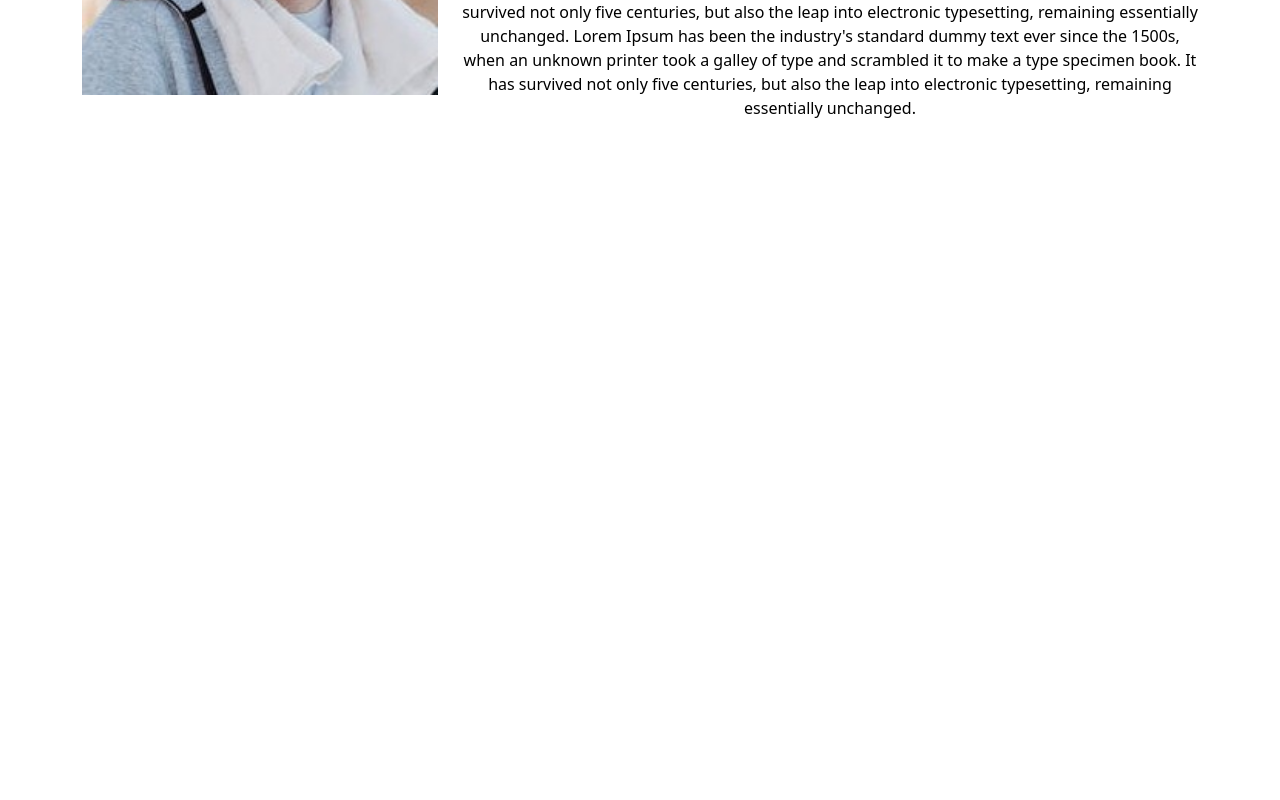
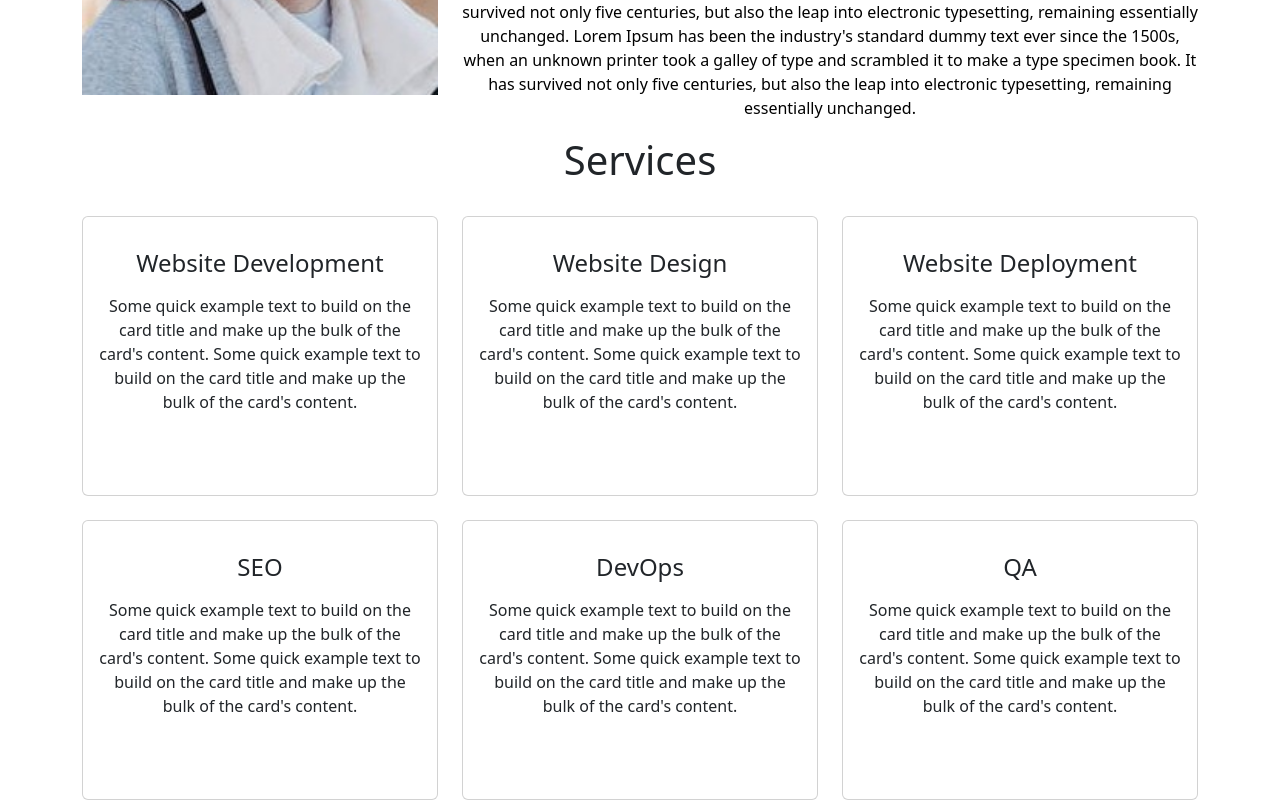
Before and after one commit to ChrisArru/react-portfolio, a React (Create React App) app: page / in a window 1280 px wide. Shown: the part 1184-1984 px from the top of the page. Before the commit the page ends 1320 px from the top, so only its background shows below. Built offline with nearby package versions, Linux system fonts and the light colour scheme.

Commit message:
add services section

```diff
--- a/src/App.css
+++ b/src/App.css
@@ -1,6 +1,5 @@
 .App {
   text-align: center;
-  color: white;
 }
 
 .App-logo {
--- a/src/App.js
+++ b/src/App.js
@@ -4,6 +4,7 @@ import "./App.css";
 import About from "./views/About";
 import Header from "./views/Header";
 import Main from "./views/Main";
+import Services from "./views/Services";
 
 function App() {
   return (
@@ -11,6 +12,7 @@ function App() {
       <Header />
       <Main />
       <About />
+      <Services />
     </div>
   );
 }
--- /dev/null
+++ b/src/views/Services.css
@@ -0,0 +1,18 @@
+.servicesText.card {
+  height: 280px;
+  cursor: pointer;
+}
+.servicesIcon {
+  font-size: 36px;
+  text-align: center;
+  width: 100%;
+}
+.card-title {
+  text-align: center;
+}
+.card:hover .servicesIcon {
+  color: #008000;
+}
+.servicesText:hover {
+  border: 1px solid #008000;
+}
--- /dev/null
+++ b/src/views/Services.js
@@ -0,0 +1,106 @@
+import React from "react";
+import "./Services.css";
+
+const Services = () => {
+  return (
+    <section id="services">
+      <div class="container">
+        <h1 class="text-center">Services</h1>
+        <div class="row">
+          <div class="col-lg-4 mt-4">
+            <div className="card servicesText">
+              <div class="card-body">
+                <i class="fas servicesIcon fa-clock"></i>
+                <h4 class="card-title mt-3">Website Development</h4>
+                <p class="card-text mt-3">
+                  Some quick example text to build on the card title and make up
+                  the bulk of the card's content. Some quick example text to
+                  build on the card title and make up the bulk of the card's
+                  content.
+                </p>
+              </div>
+            </div>
+          </div>
+          <div class="col-lg-4 mt-4">
+            <div class="card servicesText">
+              <div class="card-body">
+                <i class="fas servicesIcon fa-layer-group"></i>
+                <h4 class="card-title mt-3">Website Design</h4>
+                <p class="card-text mt-3">
+                  Some quick example text to build on the card title and make up
+                  the bulk of the card's content. Some quick example text to
+                  build on the card title and make up the bulk of the card's
+                  content.
+                </p>
+              </div>
+            </div>
+          </div>
+
+          <div class="col-lg-4 mt-4">
+            <div class="card servicesText">
+              <div class="card-body">
+                <i class="far servicesIcon fa-check-circle"></i>
+                <h4 class="card-title mt-3">Website Deployment</h4>
+                <p class="card-text mt-3">
+                  Some quick example text to build on the card title and make up
+                  the bulk of the card's content. Some quick example text to
+                  build on the card title and make up the bulk of the card's
+                  content.
+                </p>
+              </div>
+            </div>
+          </div>
+        </div>
+
+        <div class="row">
+          <div class="col-lg-4 mt-4">
+            <div class="card servicesText">
+              <div class="card-body">
+                <i class="fas servicesIcon fa-search"></i>
+                <h4 class="card-title mt-3">SEO</h4>
+                <p class="card-text mt-3">
+                  Some quick example text to build on the card title and make up
+                  the bulk of the card's content. Some quick example text to
+                  build on the card title and make up the bulk of the card's
+                  content.
+                </p>
+              </div>
+            </div>
+          </div>
+
+          <div class="col-lg-4 mt-4">
+            <div class="card servicesText">
+              <div class="card-body">
+                <i class="fas servicesIcon fa-shield-alt"></i>
+                <h4 class="card-title mt-3">DevOps</h4>
+                <p class="card-text mt-3">
+                  Some quick example text to build on the card title and make up
+                  the bulk of the card's content. Some quick example text to
+                  build on the card title and make up the bulk of the card's
+                  content.
+                </p>
+              </div>
+            </div>
+          </div>
+
+          <div class="col-lg-4 mt-4">
+            <div class="card servicesText">
+              <div class="card-body">
+                <i class="fas servicesIcon fa-wrench"></i>
+                <h4 class="card-title mt-3">QA</h4>
+                <p class="card-text mt-3">
+                  Some quick example text to build on the card title and make up
+                  the bulk of the card's content. Some quick example text to
+                  build on the card title and make up the bulk of the card's
+                  content.
+                </p>
+              </div>
+            </div>
+          </div>
+        </div>
+      </div>
+    </section>
+  );
+};
+
+export default Services;
```
